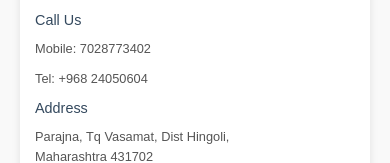
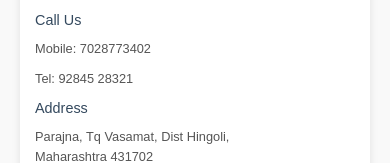
Before and after one commit to gadhevaishnavi/elctrician-web, a React (Vite) app: page /location in a window 390 px wide. Shown: the part 655-818 px from the top of the page. Built offline with nearby package versions, Linux system fonts and the light colour scheme.

Commit message:
add phone number

```diff
--- a/src/component/Location.jsx
+++ b/src/component/Location.jsx
@@ -22,7 +22,7 @@ const Location = () => {
         <p>Get in touch with us today.</p>
         <h3>Call Us</h3>
         <p>Mobile: 7028773402</p>
-        <p>Tel: +968 24050604</p>
+        <p>Tel: 92845 28321</p>
         <h3>Address</h3>
         <p>
           Parajna, Tq Vasamat, Dist Hingoli, <br />
```
